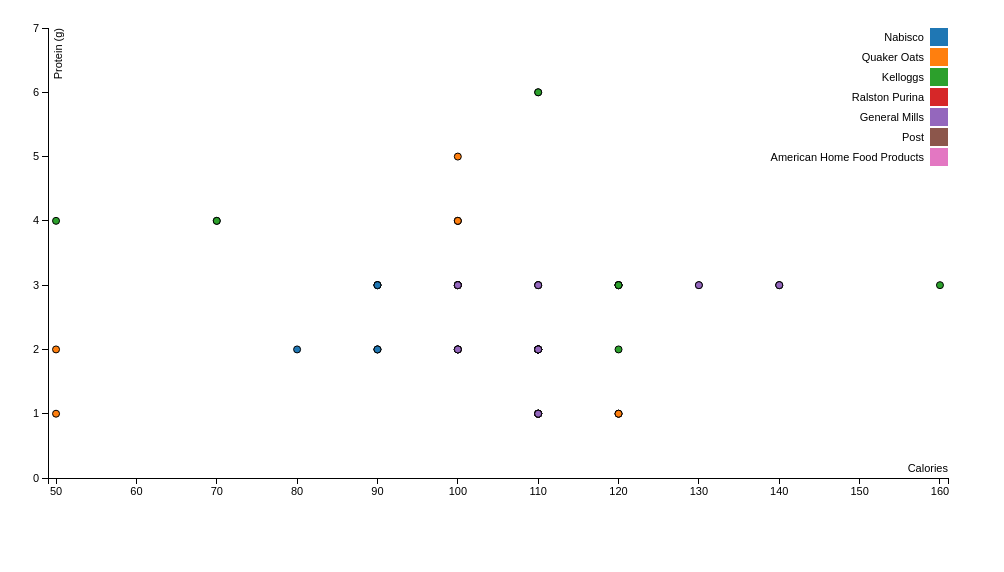
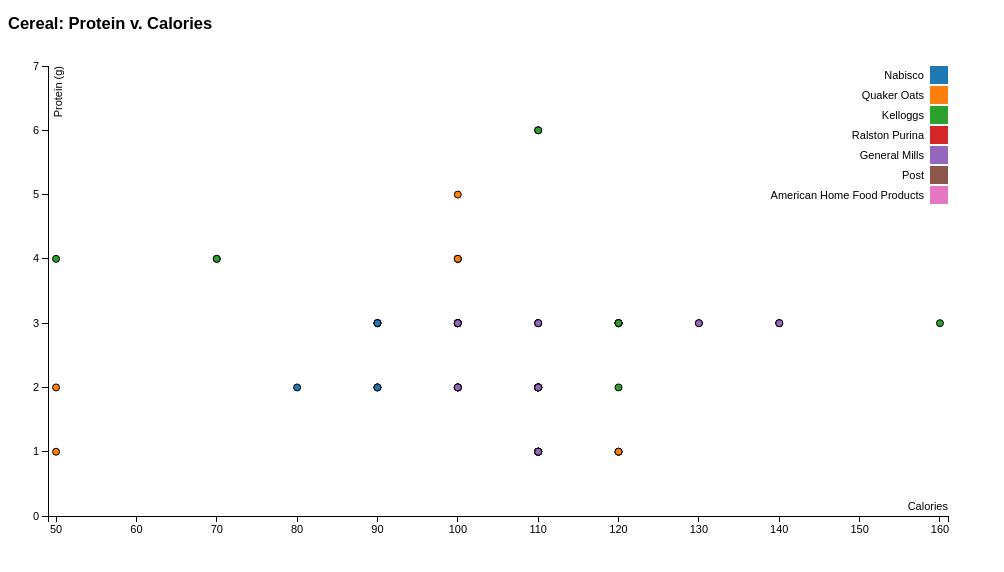
Before and after one commit to lisawilliams/d3http, a plain HTML site: page index.html in a window 1280 px wide. Shown: the whole page, without its empty margins (0-1004 px from the left). Drawn offline with nearby package versions, Linux system fonts and the light colour scheme.

Commit message:
adding something and making a commit to see if it kickstarts Github Pages

```diff
--- a/index.html
+++ b/index.html
@@ -31,6 +31,7 @@ body {
 <body>
 
 <!-- Put some HTML in here! -->
+<h2>Cereal: Protein v. Calories</h2>
 
 <script src="http://d3js.org/d3.v3.min.js"></script>
 
```
